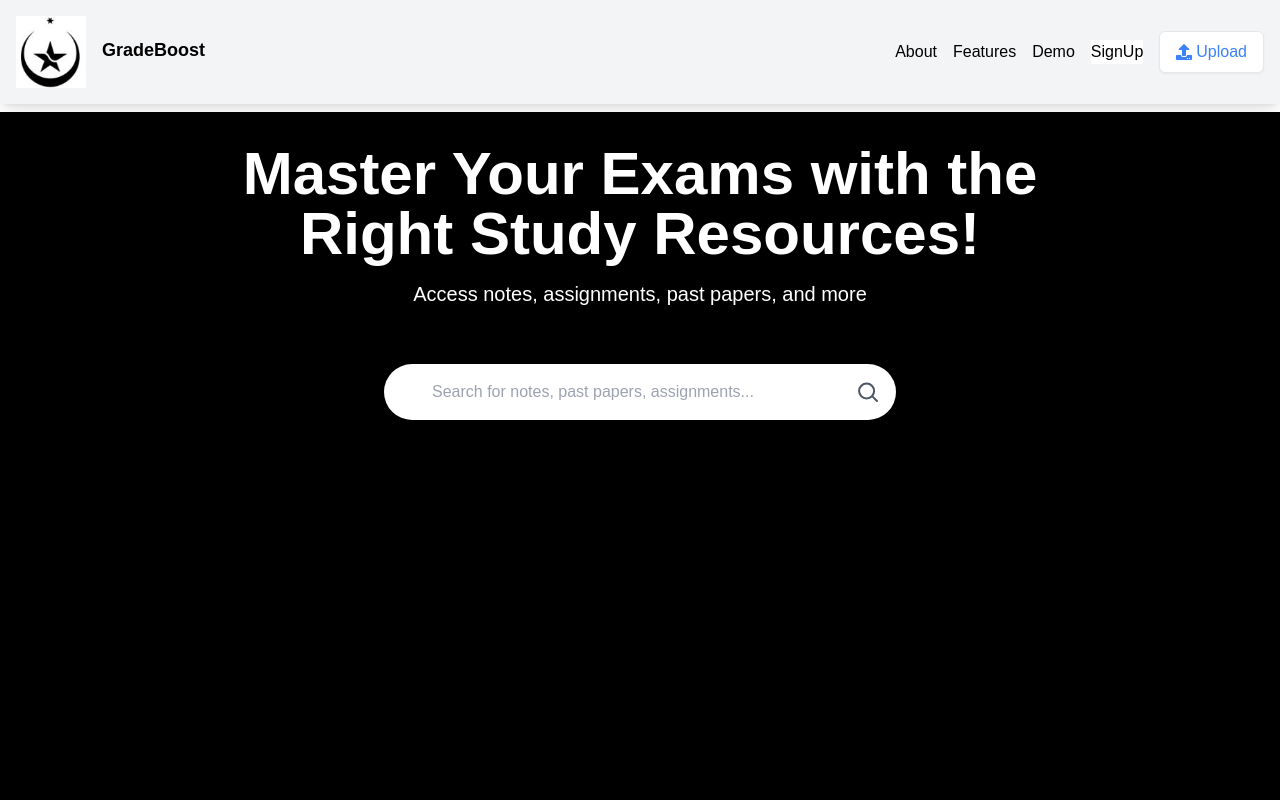
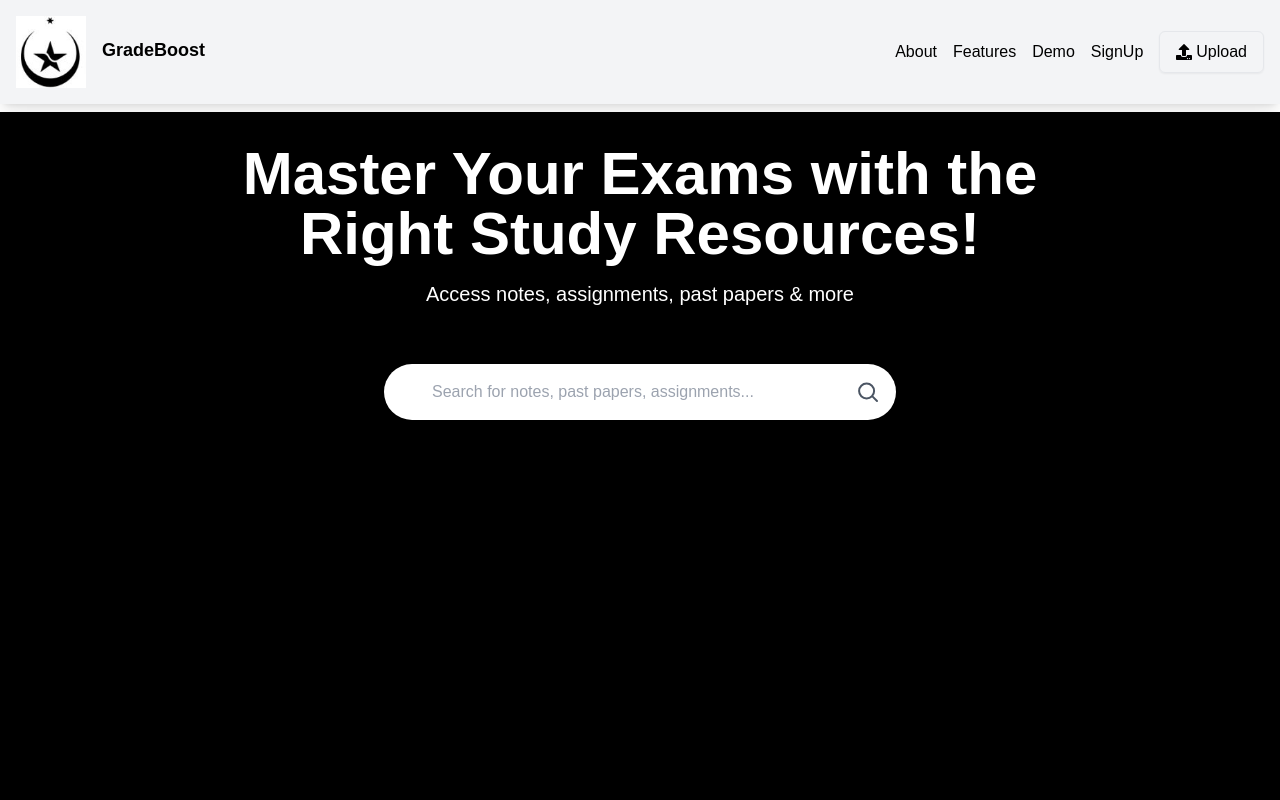
Before and after one commit to mikelexx/grade-boost, a Next.js app: page / in a window 1280 px wide. Shown: the top 800 px of the page. Built offline with nearby package versions, Linux system fonts and the light colour scheme; no server answers; the database is empty.

Commit message:
fix UI:      - changed white background of signup button and upload Button to transparent to match other nav links      - wording on hero sucked, so i made it shorter

```diff
--- a/src/app/page.tsx
+++ b/src/app/page.tsx
@@ -27,7 +27,7 @@ export default function Home() {
             Master Your Exams with the Right Study Resources!
           </h1>
           <p className="text-lg md:text-xl mb-6">
-            Access notes, assignments, past papers, and more
+            Access notes, assignments, past papers & more
           </p>
         </div>
         <Search onSearch={handleSearch} />
--- a/src/components/SignupButtonClient.tsx
+++ b/src/components/SignupButtonClient.tsx
@@ -81,7 +81,7 @@ export default function SignUpButtonClient() {
 
   return !isAuthPage && (
     !user ? (
-      <button className="bg-white text-black">
+      <button className="bg-tranparent text-black">
         <Link className="hover:underline" href="/auth">SignUp</Link>
       </button>
     ) : (
--- a/src/components/UploadButton.tsx
+++ b/src/components/UploadButton.tsx
@@ -46,7 +46,7 @@ export default function UploadButton({ currUser }: UploadButtonProps) {
     <>
       <button
         onClick={handleUploadClick}
-        className="flex items-center space-x-1 text-blue-500 hover:text-blue-700 px-4 py-2 bg-white border rounded-md shadow-sm hover:bg-gray-100"
+        className="flex items-center space-x-1 text-black-500 hover:text-black-700 px-4 py-2 bg-transparent border rounded-md shadow-sm hover:bg-gray-100"
       >
         <FaUpload />
         <span>Upload</span>
```
